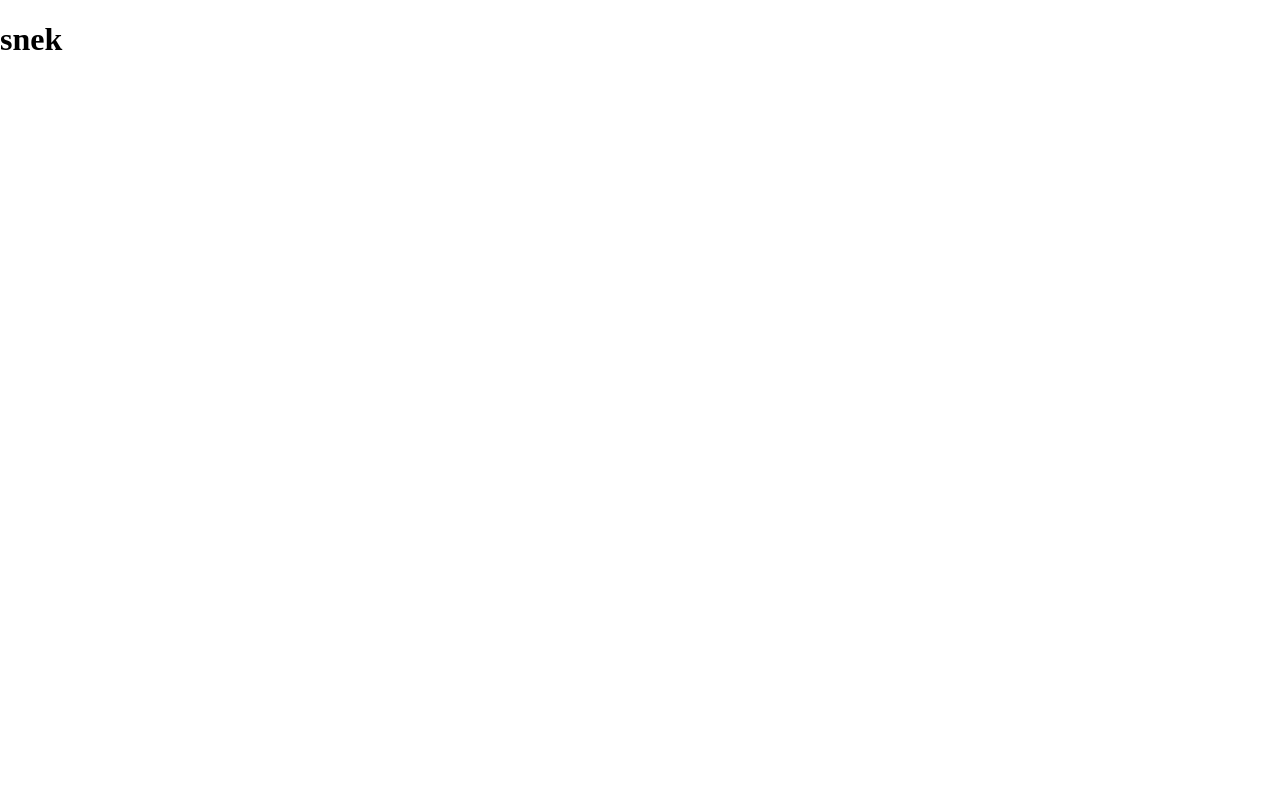
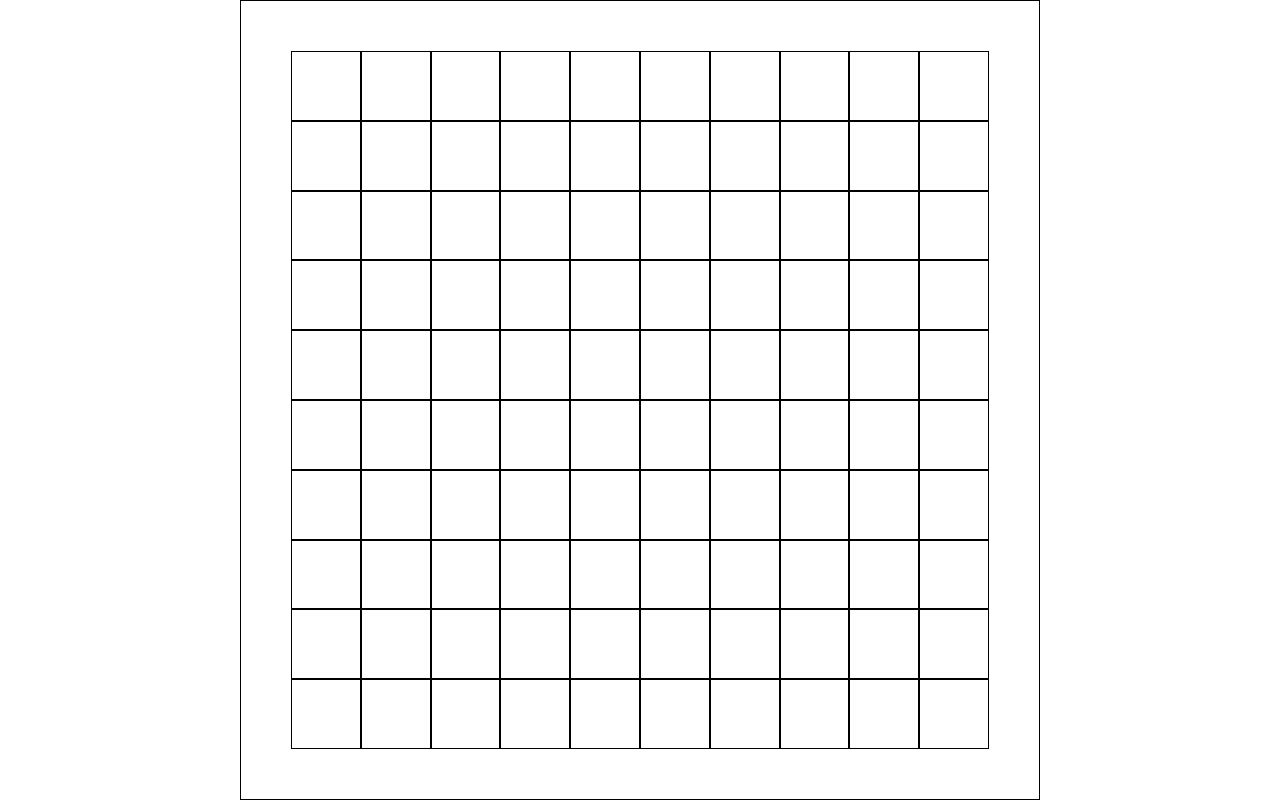
Before and after one commit to Kb739/snek, a React (Create React App) app: page / in a window 1280 px wide. Built offline with nearby package versions, Linux system fonts and the light colour scheme.

Commit message:
create grid

```diff
--- a/src/App.js
+++ b/src/App.js
@@ -1,6 +1,10 @@
 import React from 'react'
-
+import Grid from './Grid'
 function App() {
-    return <h1>snek</h1>
+    return (
+        <div className='main'>
+            <Grid size={10} />
+        </div>
+    )
 }
 export default App
--- /dev/null
+++ b/src/Grid.js
@@ -0,0 +1,25 @@
+import React from "react";
+
+function Grid(props) {
+
+    function createGrid(size) {
+        const arr = []
+        for (let i = 0; i < size * size; i++)
+            arr.push(<div className="grid-block"></div>)
+        return arr
+    }
+
+    const gridElements = createGrid(props.size)
+    const gridStyle = {
+        display: 'grid',
+        gridTemplate: `repeat(${props.size},1fr)/repeat(${props.size},1fr)`,
+
+    }
+    return (
+        <div className="grid" style={gridStyle} >
+            {gridElements}
+        </div>
+    )
+}
+
+export default Grid
--- a/src/index.css
+++ b/src/index.css
@@ -1,3 +1,28 @@
+* {
+  box-sizing: border-box;
+}
+
 body {
   margin: 0;
 }
+
+.main {
+  margin: auto;
+  width: calc(min(100vh, 100vw));
+  height: 100vh;
+  display: flex;
+  flex-direction: column;
+  align-items: center;
+  border: 1px solid black;
+  padding: 50px;
+
+}
+
+.grid {
+  width: 100%;
+  aspect-ratio: 1/1;
+}
+
+.grid-block {
+  border: 1px solid black;
+}
```
